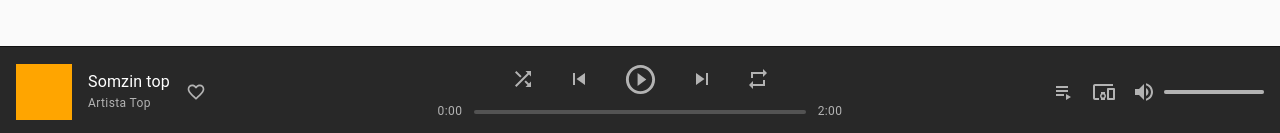
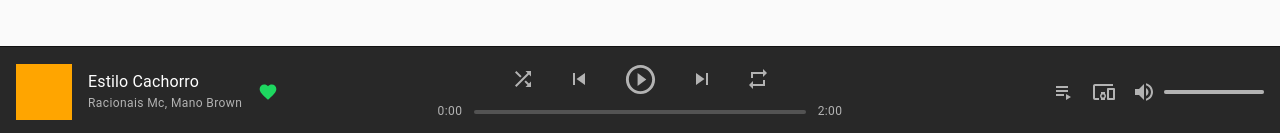
Before and after one commit to eduvvz/spotify-clone, a React (Create React App) app: page / in a window 1280 px wide. Shown: the part 664-797 px from the top of the page. Built offline with nearby package versions, Linux system fonts and the light colour scheme.

Commit message:
adding redux to project and currentSong component

```diff
--- a/package.json
+++ b/package.json
@@ -13,7 +13,9 @@
     "prop-types": "^15.7.2",
     "react": "^16.13.1",
     "react-dom": "^16.13.1",
-    "react-scripts": "3.4.1"
+    "react-redux": "^7.2.0",
+    "react-scripts": "3.4.1",
+    "redux": "^4.0.5"
   },
   "scripts": {
     "start": "react-scripts start",
--- a/src/components/PlayerBar/components/CurrentSong/index.js
+++ b/src/components/PlayerBar/components/CurrentSong/index.js
@@ -1,27 +1,35 @@
 import React from 'react';
+import PropTypes from 'prop-types';
 import { Grid, Typography } from '@material-ui/core';
 import useStyles from './styles';
 import HearthLikedSong from '../../../HearthLikedSong';
 
-const CurrentSong = () => {
-  const classes = useStyles();
+const CurrentSong = ({ artists, nameSong, imageSong, liked }) => {
+  const classes = useStyles({ songImageURI: imageSong });
 
   return (
     <Grid sm={3} md={4} container item justify="flex-start" alignItems="center">
       <div className={classes.songImage} />
       <div className={classes.songInfos}>
-        <Typography className={classes.songName}>Somzin top</Typography>
+        <Typography className={classes.songName}>{nameSong}</Typography>
         <Typography
           color="textSecondary"
           variant="caption"
           className={classes.artist}
         >
-          Artista Top
+          {artists.join(', ')}
         </Typography>
       </div>
-      <HearthLikedSong />
+      <HearthLikedSong liked={liked} />
     </Grid>
   );
 };
 
+CurrentSong.propTypes = {
+  artists: PropTypes.arrayOf(PropTypes.string),
+  nameSong: PropTypes.string,
+  imageSong: PropTypes.string,
+  liked: PropTypes.bool,
+};
+
 export default CurrentSong;
--- a/src/components/PlayerBar/index.js
+++ b/src/components/PlayerBar/index.js
@@ -1,4 +1,5 @@
 import React from 'react';
+import { useSelector } from 'react-redux';
 import { Grid } from '@material-ui/core';
 import CurrentSong from './components/CurrentSong';
 import Player from './components/Player';
@@ -7,10 +8,18 @@ import useStyles from './styles';
 
 const BarPlayer = () => {
   const classes = useStyles();
+  const { currentSong } = useSelector((state) => state.song);
 
   return (
     <Grid container alignItems="center" className={classes.containerMain}>
-      <CurrentSong />
+      {currentSong && (
+        <CurrentSong
+          artists={currentSong.artists}
+          nameSong={currentSong.name}
+          imageSong={currentSong.image}
+          liked={currentSong.liked}
+        />
+      )}
       <Player />
       <Actions />
     </Grid>
--- a/src/index.js
+++ b/src/index.js
@@ -2,15 +2,19 @@ import React from 'react';
 import ReactDOM from 'react-dom';
 import { ThemeProvider } from '@material-ui/styles';
 import CssBaseline from '@material-ui/core/CssBaseline';
+import { Provider } from 'react-redux';
 import App from './App';
 import theme from './theme';
+import store from './redux/store';
 
-ReactDOM.render(
+const DOM = (
   <React.StrictMode>
-    <ThemeProvider theme={theme}>
-      <CssBaseline />
-      <App />
-    </ThemeProvider>
-  </React.StrictMode>,
-  document.getElementById('root')
+    <Provider store={store}>
+      <ThemeProvider theme={theme}>
+        <CssBaseline />
+        <App />
+      </ThemeProvider>
+    </Provider>
+  </React.StrictMode>
 );
+ReactDOM.render(DOM, document.getElementById('root'));
--- /dev/null
+++ b/src/redux/reducers/index.js
@@ -0,0 +1,6 @@
+import { combineReducers } from 'redux';
+import song from './song';
+
+export const Reducers = combineReducers({
+  song,
+});
--- /dev/null
+++ b/src/redux/reducers/song.js
@@ -0,0 +1,18 @@
+const INITIAL_STATE = {
+  currentSong: {
+    name: 'Estilo Cachorro',
+    artists: ['Racionais Mc', 'Mano Brown'],
+    image:
+      'https://upload.wikimedia.org/wikipedia/pt/6/62/Nada_como_um_dia_após_o_outro_dia.jpg',
+    duration: 2,
+    isPlayng: false,
+    liked: true,
+  },
+};
+
+export default (state = INITIAL_STATE, action) => {
+  switch (action.type) {
+    default:
+      return state;
+  }
+};
--- /dev/null
+++ b/src/redux/store/index.js
@@ -0,0 +1,7 @@
+import { createStore } from 'redux';
+
+import { Reducers } from '../reducers';
+
+const store = createStore(Reducers);
+
+export default store;
```
Also changed, not shown: src/redux/actions/index.js (added, +7 -0 lines), src/redux/actions/actionTypes/index.js (added), 1 other file (tests, documents, lock files or other folders).
